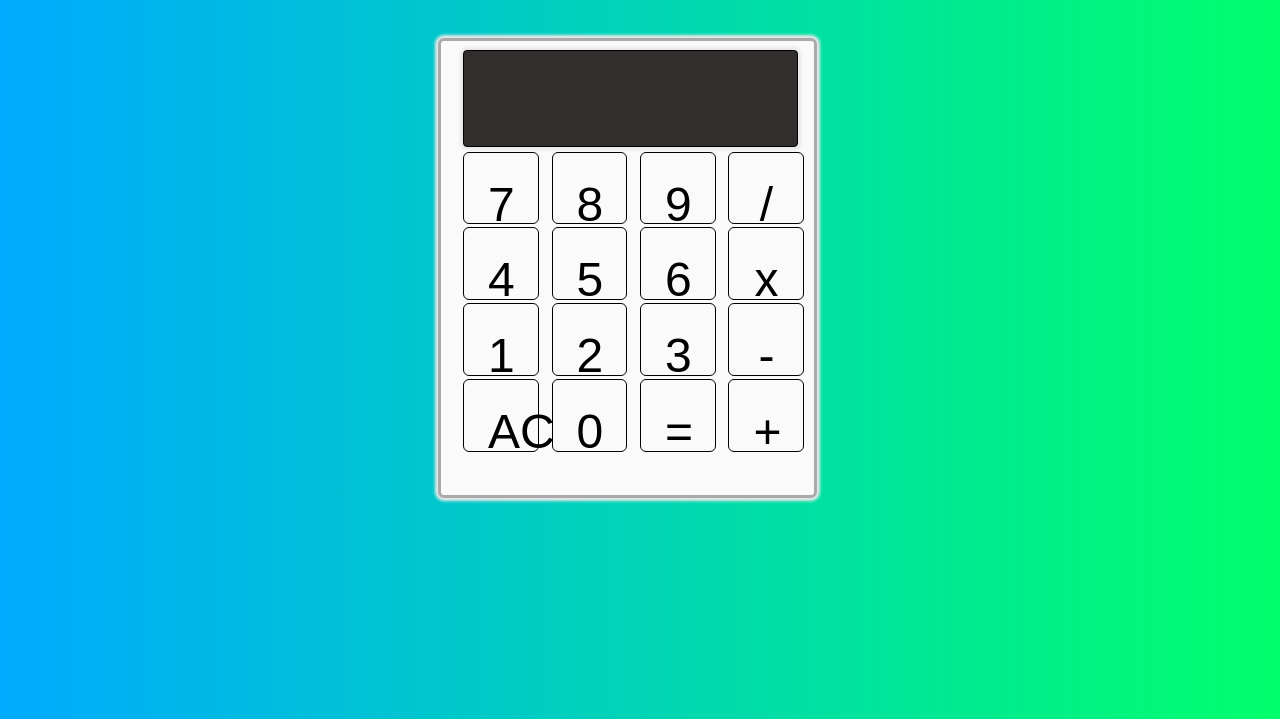
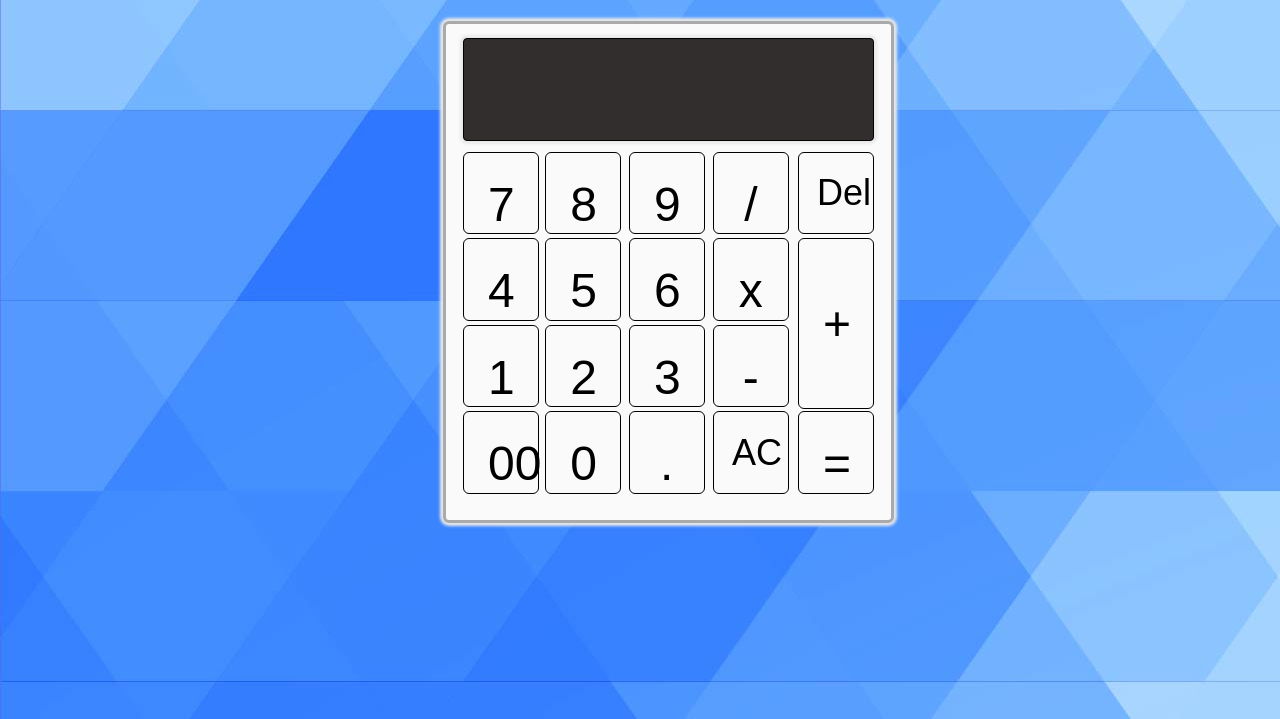
Before and after one commit to yuggoyal/YugWebsite, a plain HTML site: page Calculator/Index.html in a window 1280 px wide. Shown: the part 81-800 px from the top of the page. Drawn offline with nearby package versions, Linux system fonts and the light colour scheme; files whose address does not match are found by name.

Commit message:
added buttons

```diff
--- a/Calculator/Calc.css
+++ b/Calculator/Calc.css
@@ -13,10 +13,10 @@
     border-radius: 6px;
     font-size: 0.9em;
     background-color: #fafafa;
-    margin-top: 3%;
-    margin-left: 34%;
-    height: 95%;
-    width: 30%;
+    margin-top: 1.7%;
+    margin-left: 34.4%;
+    height: 97.2%;
+    width: 35.7%;
     grid-area: overlap;
 }
 .inputBox{
@@ -28,10 +28,10 @@
     border: 1px solid rgb(0, 0, 0);
     border-radius: 4px;
     font-size: 3em;
-    margin-top: 4%;
+    margin-top: 3%;
     margin-left: 36%;
     height: 20%;
-    width: 26.5%;
+    width: 32.5%;
     grid-area: overlap;
     word-wrap: break-word;
     word-break: break-all;
@@ -45,7 +45,7 @@
     color: white;
     font-size: 2.5rem;
 }
-.one, .two, .three, .four, .five, .six, .seven, .eight, .nine, .zero, .multiply, .divide, .plus, .minus, .equal, .clear{
+.one, .two, .three, .four, .five, .six, .seven, .eight, .nine, .zero, .multiply, .divide, .minus, .equal, .clear, .dubzero, .decimal, .Del{
     box-sizing: border-box;
     background: #000000;
     padding: 0.5em 0.5em 0.5em 0.5em;
@@ -53,12 +53,12 @@
     border-radius: 6px;
     font-size: 3rem;
     background-color: #fafafa;
-    height: 15%;
+    height: 16%;
     width: 6%;
     text-align: center;
     grid-area: overlap;
 }
-.one:hover, .two:hover, .three:hover, .four:hover, .five:hover, .six:hover, .seven:hover, .eight:hover, .nine:hover, .zero:hover, .equal:hover, .clear:hover, .multiply:hover, .divide:hover, .plus:hover, .minus:hover{
+.one:hover, .two:hover, .three:hover, .four:hover, .five:hover, .six:hover, .seven:hover, .eight:hover, .nine:hover, .zero:hover, .equal:hover, .clear:hover, .multiply:hover, .divide:hover, .plus:hover, .minus:hover, .Del:hover, .dubzero:hover, .decimal.hover{
     background-color: rgb(198, 198, 198);
     cursor: pointer;
 }
@@ -68,66 +68,91 @@
 }
 .eight{
     margin-top: 12%;
-    margin-left: 43%;
+    margin-left: 42.5%;
 }
 .nine{
     margin-top: 12%;
-    margin-left: 50%;
+    margin-left: 49.12%;
 }
 .four{
-    margin-top: 18%;
+    margin-top: 18.85%;
     margin-left: 36%;
 }
 .five{
-    margin-top: 18%;
-    margin-left: 43%;
+    margin-top: 18.85%;
+    margin-left: 42.5%;
 }
 .six{
-    margin-top: 18%;
-    margin-left: 50%;
+    margin-top: 18.85%;
+    margin-left: 49.12%;
 }
 .one{
-    margin-top: 24%;
+    margin-top: 25.7%;
     margin-left: 36%;
 }
 .two{
-    margin-top: 24%;
-    margin-left: 43%;
+    margin-top: 25.7%;
+    margin-left: 42.5%;
 }
 .three{
-    margin-top: 24%;
-    margin-left: 50%;
+    margin-top: 25.7%;
+    margin-left: 49.12%;
 }
 .zero{
-    margin-top: 30%;
-    margin-left: 43%;
+    margin-top: 32.55%;
+    margin-left: 42.5%;
 }
-.clear{
-    margin-top: 30%;
+.dubzero{
+    margin-top: 32.55%;
     margin-left: 36%;
 }
-.equal{
-    margin-top: 30%;
-    margin-left: 50%;
+.decimal{
+    margin-top: 32.55%;
+    margin-left: 49.12%;
 }
 .divide{
     margin-top: 12%;
-    margin-left: 57%;
+    margin-left: 55.77%;
 }
 .multiply{
-    margin-top: 18%;
-    margin-left: 57%;
+    margin-top: 18.85%;
+    margin-left: 55.77%;
 }
 .minus{
-    margin-top: 24%;
-    margin-left: 57%;
+    margin-top: 25.7%;
+    margin-left: 55.77%;
 }
 .plus{
-    margin-top: 30%;
-    margin-left: 57%;
+    margin-top: 18.85%;
+    margin-left: 62.5%;
+    height: 33%;
+    width: 6%;
+    box-sizing: border-box;
+    background: #000000;
+    padding: 0.5em 0.5em 0.5em 0.5em;
+    border: 1px solid rgb(0, 0, 0);
+    border-radius: 6px;
+    font-size: 3rem;
+    background-color: #fafafa;
+    text-align: center;
+    grid-area: overlap;
 }
-html{
-    background: linear-gradient(to right, #00AAFF, #00FF6C);
+.Del{
+    margin-top: 12%;
+    margin-left: 62.5%;
+    font-size: 225%;
+}
+.clear{
+    margin-top: 32.55%;
+    margin-left: 55.77%;
+    font-size: 225%;
+}
+.equal{
+    margin-top: 32.55%;
+    margin-left: 62.5%;
+}
+body{
+    background: #ffffff url(background.jpg);
 }
 h1{
     text-align: center;
@@ -141,8 +166,3 @@ h1{
     margin-inline-end: 0px;
     font-weight: bold;
 }
-.pressed{
-    box-shadow: 0 3px 4px 0 #DBEDF3;
-    opacity: 0.5;
-    background-color: #000000;
-}
--- a/Calculator/Calc.js
+++ b/Calculator/Calc.js
@@ -8,37 +8,22 @@ function eventListenerFunction()
 {
     buttonInnerHTML = this.innerHTML;
     switch (buttonInnerHTML) {
-        case "/":
-            ClickedOnOperator(buttonInnerHTML)
-            break;
-        case "X":
-            ClickedOnOperator(buttonInnerHTML)
-            break;
-        case "-":
-            ClickedOnOperator(buttonInnerHTML)
-            break;
-        case "+":
-            ClickedOnOperator(buttonInnerHTML)
-            break;
+
         case "AC":
             ClickedOnReset(buttonInnerHTML)
             break;
         case "=":
             DiplayResult(buttonInnerHTML)
             break;
-        default: //for 1-9 and 0
+        case "Del":
+            ClickedOnDelete(buttonInnerHTML)
+            break;
+        default: //for 1-9, 0, -, +, x, /, .
             ClickedOnNumber(buttonInnerHTML)
-       // buttonAnimation(buttonInnerHTML)
     }
 }
 
 function ClickedOnNumber(buttonInnerHTML) //This function will be called when clicked on 1-9 and 0
-{
-    output += buttonInnerHTML;
-    out1 = document.getElementsByClassName("inputBox");
-}
-
-function ClickedOnOperator(buttonInnerHTML) //This function will be called when clicked on '/', 'X', '-', '+'
 {
     output += buttonInnerHTML;
 }
@@ -47,7 +32,9 @@ function ClickedOnReset(buttonInnerHTML) //This function will be called when cli
 {
     output = '';
 }
-
+function ClickedOnDelete(buttonInnerHTML){
+    output = output.substring(0,output.length-1);
+}
 function DiplayResult(buttonInnerHTML) //This function will be called when clicked '='
 {
     var lengthOfOutput = output.length;
@@ -61,11 +48,11 @@ function DiplayResult(buttonInnerHTML) //This function will be called when click
         if((output[i] == '/') || (output[i] == 'x') || (output[i] == '-') || (output[i] == '+')){
             if(operator == ''){
                 operator = output[i];
-                num1 = parseInt(tempstr);
+                num1 = parseFloat(tempstr);
                 tempstr = '';
             }
             else{
-                num2 = parseInt(tempstr);
+                num2 = parseFloat(tempstr);
                 tempstr = '';
 
                 //do calculation
@@ -85,7 +72,7 @@ function DiplayResult(buttonInnerHTML) //This function will be called when click
         else
             tempstr = tempstr + output[i]
     }
-    num2 = parseInt(tempstr);
+    num2 = parseFloat(tempstr);
 
 
     if(operator == 'x')
--- a/Calculator/Index.html
+++ b/Calculator/Index.html
@@ -19,13 +19,16 @@
             <button class="two">2</button>
             <button class="three">3</button>
             <button class="zero">0</button>
-            <button class="clear">AC</button>
-            <button class="equal">=</button>
+            <button class="dubzero">00</button>
+            <button class="decimal">.</button>
             <button class="divide">/</button>
             <button class="multiply">x</button>
             <button class="minus">-</button>
             <button class="plus">+</button>
+            <button class="equal">=</button>
+            <button class="clear">AC</button>
+            <button class="Del">Del</button>
         </div>
         <script src="https://ajax.googleapis.com/ajax/libs/jquery/3.6.1/jquery.min.js"></script>
-        <script src="C:\Users\yuggo\OneDrive\Documents\Python files\Project\Calculator\Calc.js"></script>
+        <script src="Calc.js"></script>
 </body>
```
Also changed, not shown: Calculator/background.jpg (added).
